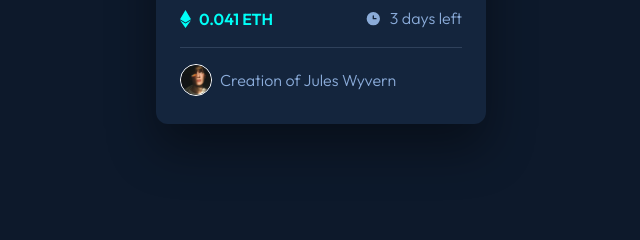
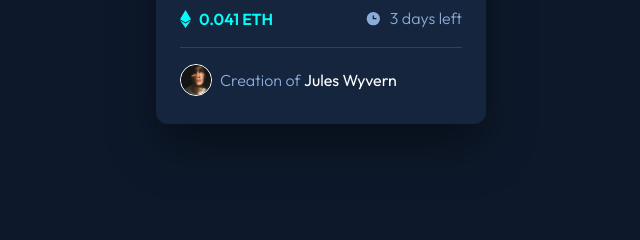
Before and after one commit to ccamposj/nft-preview-card-component-main, a plain HTML site: page index.html in a window 1280 px wide. Shown: the part 550-790 px from the top of the page, 319-959 px from the left. Drawn offline with Linux system fonts and the light colour scheme.

Commit message:
author name update

```diff
--- a/style.css
+++ b/style.css
@@ -142,6 +142,11 @@ main {
   color: inherit;
 }
 
+.author-name {
+  color: var(--white);
+  font-weight: 500;
+}
+
 .heading,
 .author-name {
   transition: all 0.3s;
```
